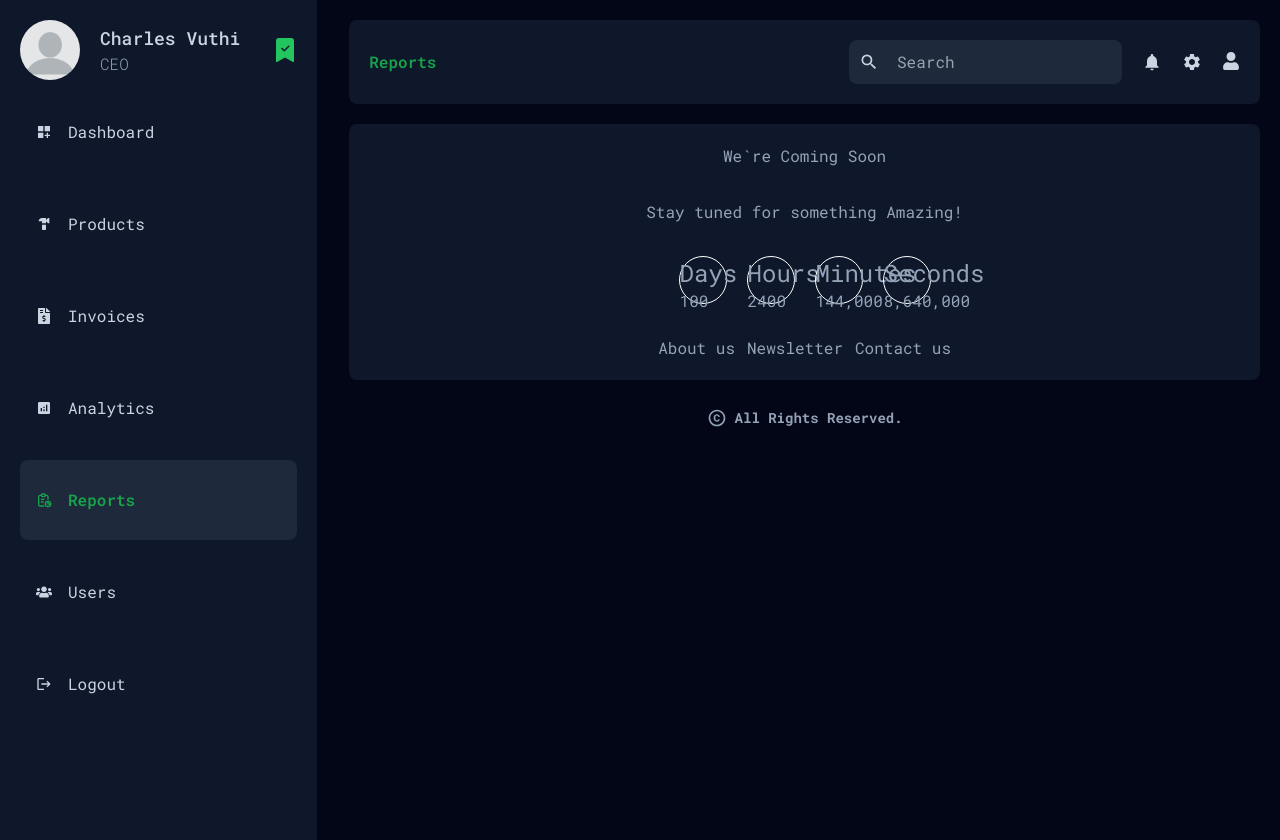
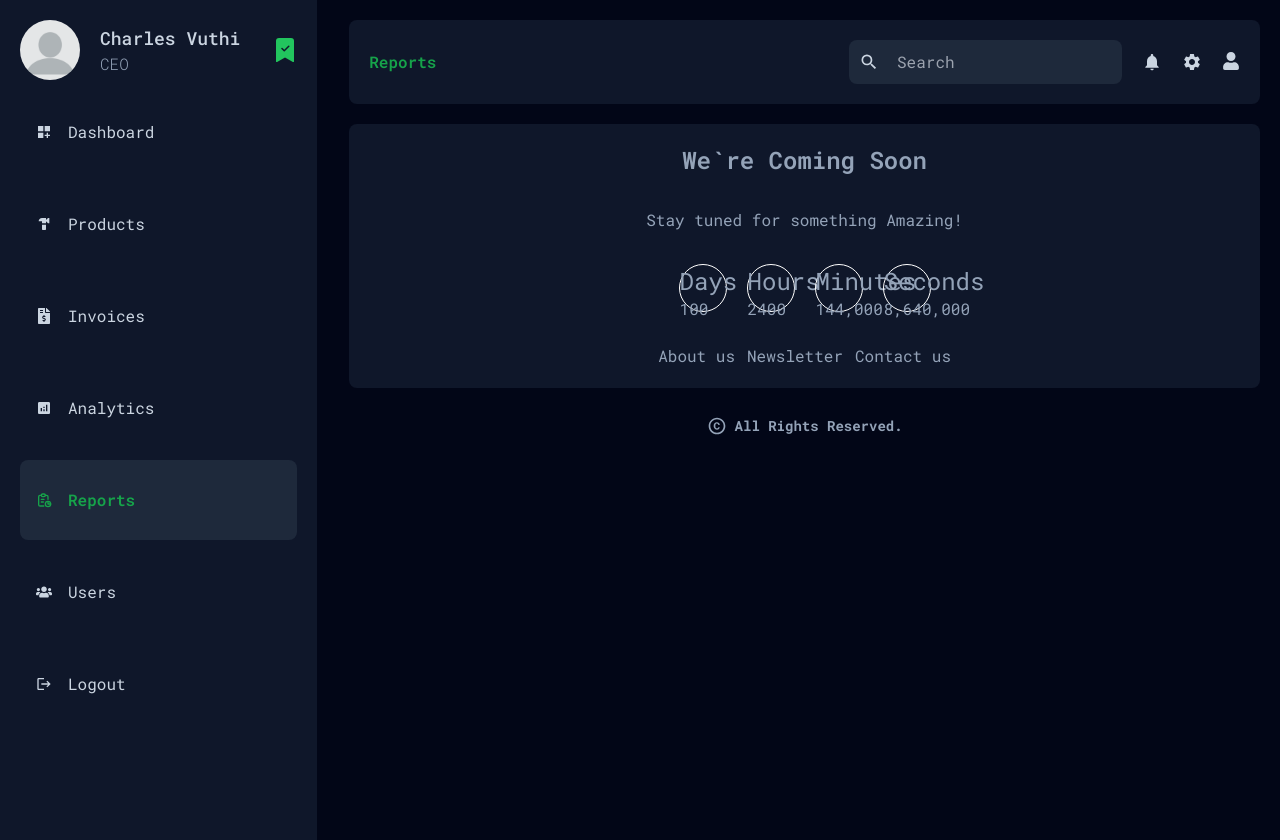
Before and after one commit to esthercate/Hardware-store-management, a Next.js app: page /dashboard/reports in a window 1280 px wide. Built offline with nearby package versions, Linux system fonts and the light colour scheme.

Commit message:
Style h1

```diff
--- a/app/ui/dashboard/coming-soon/comingsoon.jsx
+++ b/app/ui/dashboard/coming-soon/comingsoon.jsx
@@ -4,7 +4,7 @@ import Link from 'next/link'
 const ComingSoon = () => {
   return (
     <div className='flex flex-col text-slate-400 gap-8 bg-slate-900 justify-center items-center p-5 rounded-lg mt-5'>
-      <h1>We`re Coming Soon</h1>
+      <h1 className='font-semibold text-2xl'>We`re Coming Soon</h1>
       <p>Stay tuned for something Amazing!</p>
       <div className='flex gap-5'>
         <div className='w-12 h-12 rounded-full border border-white'>
```
